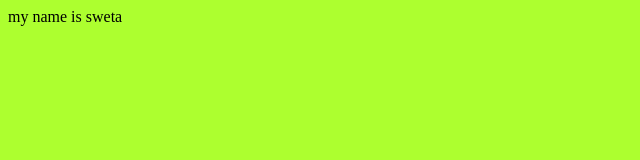
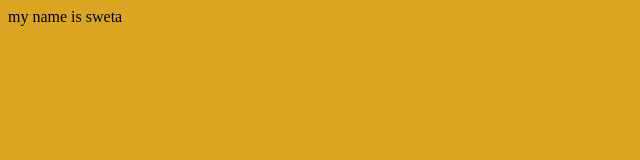
Before and after one commit to sweta157btece/yt-git-github-init, a plain HTML site: page index.html in a window 1280 px wide. Shown: the whole page, without its empty margins (0-640 px from the left). Drawn offline with Linux system fonts and the light colour scheme.

Commit message:
verion 4

```diff
--- a/style.css
+++ b/style.css
@@ -1,4 +1,4 @@
 body{
-    background-color:greenyellow;
+    background-color:goldenrod ;
     color: black;
 }
```
